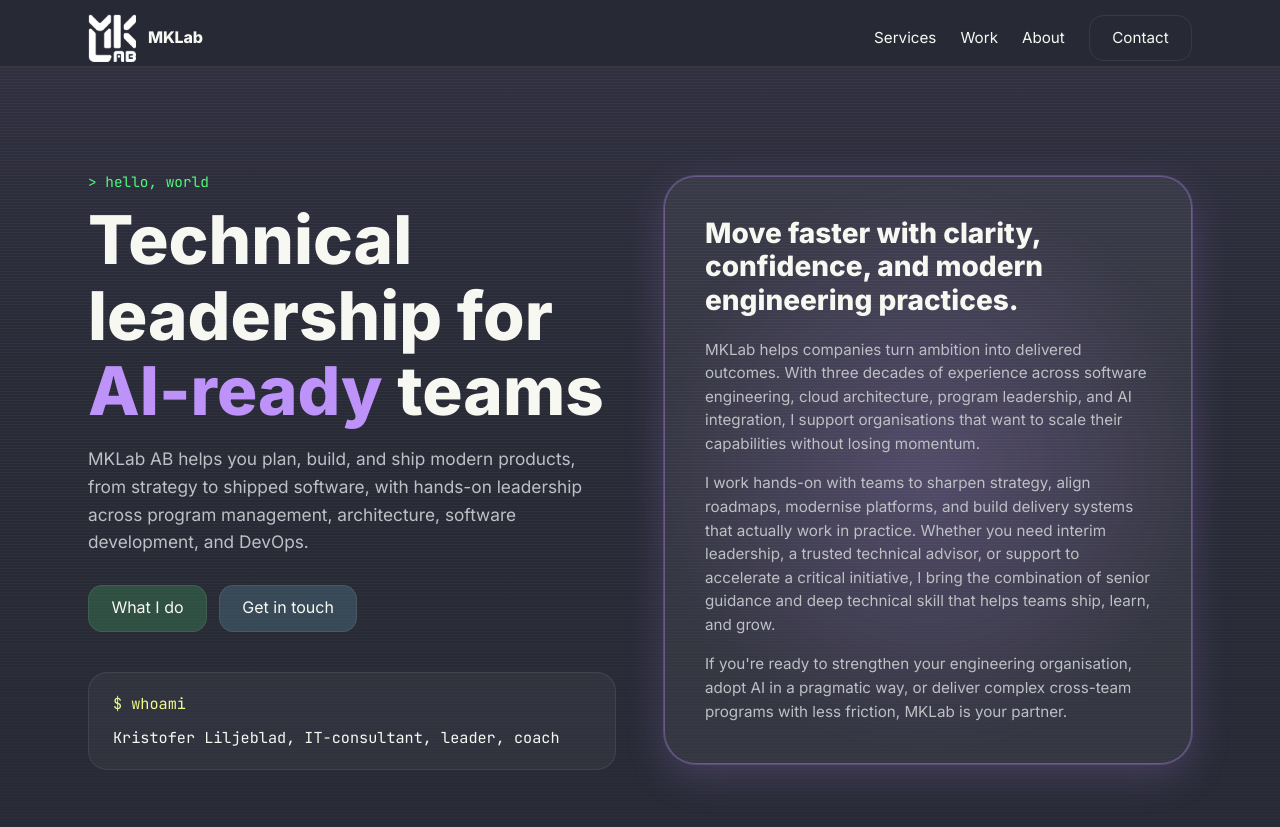
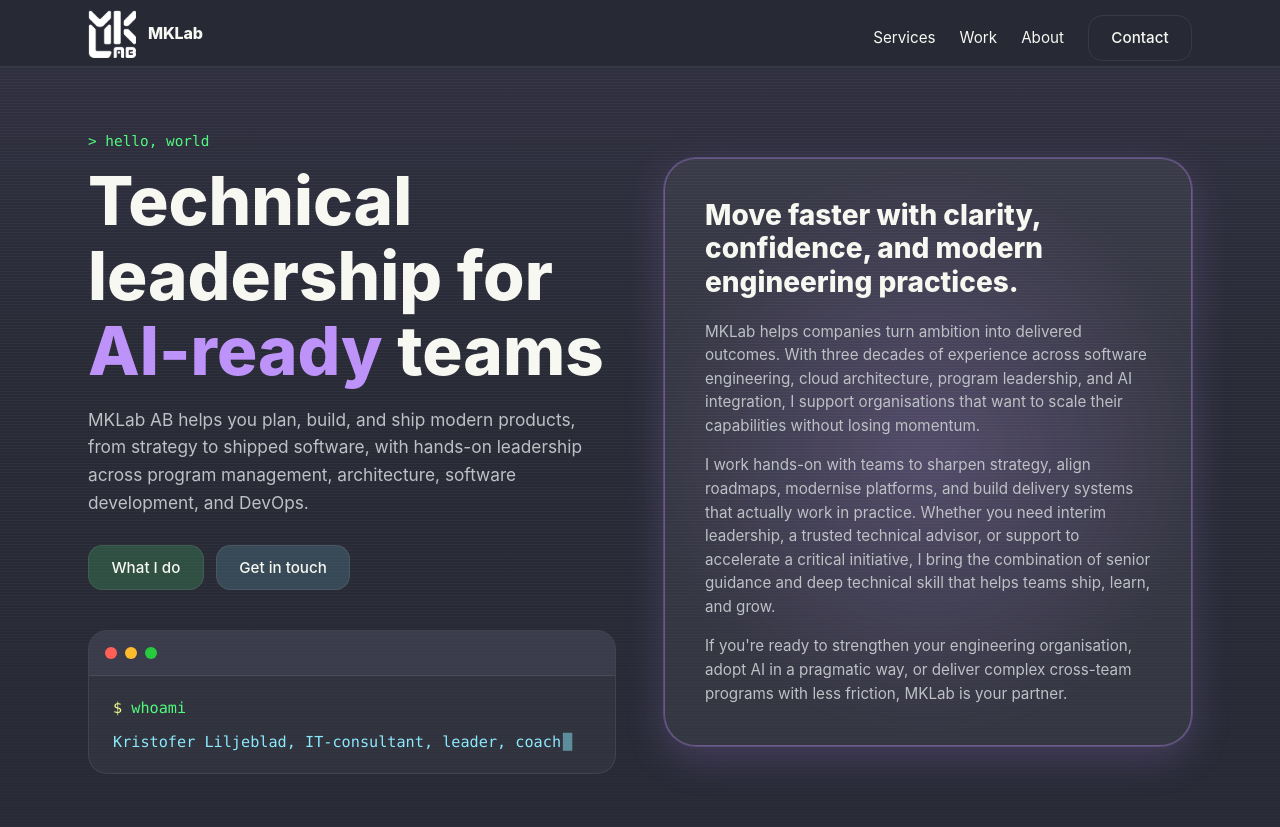
Before and after one commit to mklab-se/mklab-se.github.io, a Jekyll site: the page built from index.html, in a window 1280 px wide and 900 px high. Shown: the top 827 px of the window. Built offline with Jekyll 4.4.1, drawn with Linux system fonts in a browser that asks for light colours; some of the changed text lies outside the part shown.

Commit message:
chore: remove outdated prompt files and update site styles with glassmorphism and streaming text effects
- Deleted obsolete prompt files: constitution.prompt.md, implement.prompt.md, plan.prompt.md, specify.prompt.md, tasks.prompt.md
- Enhanced default layout with streaming text animation for improved user engagement
- Updated site.css to implement a glassmorphism design, including new color variables and typography adjustments
- Refined index.html to incorporate new terminal-style elements and improved text presentation

```diff
--- a/_layouts/default.html
+++ b/_layouts/default.html
@@ -12,9 +12,6 @@
   <meta property="og:image" content="{{ og_image | absolute_url }}" />
   <meta name="twitter:image" content="{{ og_image | absolute_url }}" />
   {% endif %}
-  <link rel="preconnect" href="https://fonts.googleapis.com" />
-  <link rel="preconnect" href="https://fonts.gstatic.com" crossorigin />
-  <link href="https://fonts.googleapis.com/css2?family=Inter:wght@300;400;600;800&family=JetBrains+Mono:wght@400;600&display=swap" rel="stylesheet">
   <link rel="stylesheet" href="{{ '/assets/css/site.css' | relative_url }}" />
   <link rel="icon" href="{{ '/favicon.ico' | relative_url }}" />
   {% if page.head_extra %}{{ page.head_extra }}{% endif %}
--- a/assets/css/site.css
+++ b/assets/css/site.css
@@ -1,16 +1,57 @@
+/* MKLab Brand-Aligned Stylesheet */
+/* Typography: SF Pro (system) + Menlo (monospace) */
+/* Colors: Dracula-inspired terminal palette */
+/* Style: Glassmorphism with Apple-inspired rounded corners */
+
 :root {
-  --color-bg: #282a36;
-  --color-bg-alt: #303241;
-  --color-text: #f8f8f2;
-  --color-muted: #bdc0c5;
-  --color-pink: #ff79c6;
-  --color-purple: #bd93f9;
-  --color-cyan: #8be9fd;
-  --color-green: #50fa7b;
-  --color-yellow: #f1fa8c;
-  --color-red: #ff5555;
+  /* Primary Colors */
+  --color-bg: #282a36;           /* Terminal Dark */
+  --color-bg-alt: #21222c;       /* Terminal Shadow */
+  --color-text: #f8f8f2;         /* Terminal Light */
+  --color-muted: #bdc0c5;        /* Light muted - good contrast */
+  --color-selection: #44475a;    /* Selection */
+
+  /* Accent Colors */
+  --color-purple: #bd93f9;       /* Electric Purple */
+  --color-cyan: #8be9fd;         /* Cyber Cyan */
+  --color-pink: #ff79c6;         /* Neon Pink */
+  --color-green: #50fa7b;        /* Matrix Green */
+  --color-yellow: #f1fa8c;       /* Sunshine Yellow */
+  --color-red: #ff5555;          /* Alert Red */
+
+  /* macOS Window Controls */
+  --macos-red: #ff5f56;
+  --macos-yellow: #ffbd2e;
+  --macos-green: #27c93f;
+
+  /* Glassmorphism Effects */
+  --glass-bg: rgba(255, 255, 255, 0.04);
+  --glass-border: rgba(255, 255, 255, 0.08);
+  --glass-hover-border: rgba(189, 147, 249, 0.4);
   --shadow-neon: 0 0 0 1px rgba(189, 147, 249, 0.25), 0 12px 40px rgba(189, 147, 249, 0.2);
+  --shadow-glow: 0 8px 32px rgba(189, 147, 249, 0.15);
+
+  /* Layout */
   --max-width: 72rem;
+
+  /* Spacing (8px grid) */
+  --space-xs: 4px;
+  --space-sm: 8px;
+  --space-md: 16px;
+  --space-lg: 24px;
+  --space-xl: 32px;
+  --space-2xl: 48px;
+  --space-3xl: 64px;
+
+  /* Border Radius - Apple glass style */
+  --radius-sm: 0.9rem;
+  --radius-md: 1.2rem;
+  --radius-lg: 1.6rem;
+  --radius-xl: 2rem;
+
+  /* Typography */
+  --font-sans: -apple-system, BlinkMacSystemFont, 'SF Pro Display', 'SF Pro', 'Helvetica Neue', Arial, sans-serif;
+  --font-mono: Menlo, Monaco, 'SF Mono', 'Courier New', monospace;
 }
 
 * {
@@ -27,9 +68,11 @@
   min-height: 100vh;
   background: var(--color-bg);
   color: var(--color-text);
-  font-family: 'Inter', system-ui, -apple-system, 'Segoe UI', sans-serif;
+  font-family: var(--font-sans);
+  font-size: 16px;
   line-height: 1.6;
   -webkit-font-smoothing: antialiased;
+  -moz-osx-font-smoothing: grayscale;
 }
 
 a {
@@ -48,24 +91,27 @@
   display: block;
 }
 
+/* Scanlines Effect */
 .scanlines {
   background-image: linear-gradient(rgba(255, 255, 255, 0.03) 1px, transparent 1px);
   background-size: 100% 3px;
 }
 
+/* Layout Container */
 .site-shell {
   padding-inline: 1.5rem;
   margin-inline: auto;
   width: min(100%, var(--max-width));
 }
 
+/* Header */
 header.site-header {
   position: sticky;
   top: 0;
   z-index: 100;
   backdrop-filter: blur(12px);
   background: rgba(40, 42, 54, 0.82);
-  border-bottom: 1px solid rgba(255, 255, 255, 0.06);
+  border-bottom: 1px solid var(--glass-border);
 }
 
 @media (min-width: 769px) {
@@ -88,6 +134,10 @@
   font-size: 0.95rem;
 }
 
+.site-nav__links a:hover {
+  color: var(--color-cyan);
+}
+
 @media (max-width: 768px) {
   .site-nav__links {
     display: none;
@@ -100,6 +150,7 @@
   gap: 0.75rem;
   font-weight: 800;
   letter-spacing: -0.01em;
+  padding-bottom: 0.5rem; /* Logo bottom spacing */
 }
 
 .site-brand img {
@@ -108,32 +159,50 @@
   object-fit: contain;
 }
 
+/* Glass Buttons */
 .btn {
+  display: inline-flex;
+  align-items: center;
   padding: 0.6rem 1.4rem;
-  border-radius: 0.9rem;
-  border: 1px solid rgba(255, 255, 255, 0.08);
+  border-radius: var(--radius-sm);
+  border: 1px solid var(--glass-border);
   background: rgba(189, 147, 249, 0.16);
   color: var(--color-text);
-  transition: background 0.2s ease, transform 0.2s ease, border-color 0.2s ease;
+  font-family: var(--font-sans);
+  font-size: 0.95rem;
+  font-weight: 500;
+  cursor: pointer;
+  transition: background 0.2s ease, transform 0.2s ease, border-color 0.2s ease, box-shadow 0.2s ease;
+}
+
+.btn:hover {
+  color: var(--color-text);
+  transform: translateY(-1px);
+  border-color: rgba(255, 255, 255, 0.18);
+  box-shadow: 0 0 20px 2px rgba(189, 147, 249, 0.3);
 }
 
 .btn--cyan {
   background: rgba(139, 233, 253, 0.16);
 }
 
+.btn--cyan:hover {
+  box-shadow: 0 0 20px 2px rgba(139, 233, 253, 0.3);
+}
+
 .btn--green {
   background: rgba(80, 250, 123, 0.18);
 }
 
-.btn:hover {
-  transform: translateY(-1px);
-  border-color: rgba(255, 255, 255, 0.18);
+.btn--green:hover {
+  box-shadow: 0 0 20px 2px rgba(80, 250, 123, 0.3);
 }
 
 .btn--outline {
   background: transparent;
 }
 
+/* Hero Section */
 .hero {
   min-height: min(calc(85vh - 3.5rem), 680px);
   position: relative;
@@ -168,7 +237,7 @@
 }
 
 .hero__kicker {
-  font-family: 'JetBrains Mono', 'SFMono-Regular', Monaco, monospace;
+  font-family: var(--font-mono);
   color: var(--color-green);
   font-size: 0.9rem;
 }
@@ -197,13 +266,37 @@
   gap: 0.75rem;
 }
 
+/* Terminal Block with macOS Controls */
 .hero__terminal {
   margin-top: 2.5rem;
-  background: rgba(255, 255, 255, 0.04);
-  border: 1px solid rgba(255, 255, 255, 0.08);
-  border-radius: 1.2rem;
+  background: var(--glass-bg);
+  border: 1px solid var(--glass-border);
+  border-radius: var(--radius-md);
+  overflow: hidden;
+}
+
+.hero__terminal-header {
+  display: flex;
+  align-items: center;
+  gap: var(--space-sm);
+  padding: var(--space-md);
+  background: rgba(68, 71, 90, 0.5);
+  border-bottom: 1px solid var(--glass-border);
+}
+
+.hero__terminal-dot {
+  width: 12px;
+  height: 12px;
+  border-radius: 50%;
+}
+
+.hero__terminal-dot--red { background: var(--macos-red); }
+.hero__terminal-dot--yellow { background: var(--macos-yellow); }
+.hero__terminal-dot--green { background: var(--macos-green); }
+
+.hero__terminal-body {
   padding: 1.2rem 1.5rem;
-  font-family: 'JetBrains Mono', 'SFMono-Regular', Monaco, monospace;
+  font-family: var(--font-mono);
   font-size: 0.95rem;
   color: var(--color-text);
 }
@@ -213,11 +306,20 @@
   margin-bottom: 0.6rem;
 }
 
+.hero__terminal .command {
+  color: var(--color-green);
+}
+
+.hero__terminal .output {
+  color: var(--color-cyan);
+}
+
 .cursor::after {
-  content: '▌';
-  animation: blink 1.2s steps(1) infinite;
+  content: '\2588';
+  animation: blink 1s steps(2) infinite;
   display: inline-block;
-  margin-left: 0.15rem;
+  margin-left: 2px;
+  color: var(--color-cyan);
 }
 
 @keyframes blink {
@@ -240,11 +342,12 @@
   opacity: 0.7;
 }
 
+/* Hero Card - Glassmorphism */
 .hero__card {
   position: relative;
   background: rgba(255, 255, 255, 0.06);
   border: 1px solid rgba(189, 147, 249, 0.38);
-  border-radius: 2rem;
+  border-radius: var(--radius-xl);
   padding: 2.5rem;
   box-shadow: var(--shadow-neon);
 }
@@ -271,20 +374,41 @@
   font-size: 0.95rem;
   line-height: 1.55;
   margin: 0 0 1rem;
+  color: var(--color-muted);
 }
 
 .hero__card--pitch p:last-child {
   margin-bottom: 0;
 }
 
+/* Streaming Text Animation */
+.streaming-text {
+  overflow: hidden;
+}
+
+.streaming-text .word {
+  display: inline-block;
+  opacity: 0;
+  transform: translateY(5px);
+  animation: streamIn 0.3s ease forwards;
+}
+
+@keyframes streamIn {
+  to {
+    opacity: 1;
+    transform: translateY(0);
+  }
+}
+
+/* Sections - Reduced spacing */
 .section {
-  padding-block: clamp(2.75rem, 7vh, 5rem);
+  padding-block: clamp(2rem, 5vh, 3.5rem);
 }
 
 .section__heading {
   font-size: clamp(2rem, 3vw + 1rem, 2.75rem);
   font-weight: 800;
-  margin-bottom: 2.5rem;
+  margin-bottom: 2rem;
 }
 
 .section__lead {
@@ -292,6 +416,7 @@
   max-width: 36rem;
 }
 
+/* Grid Layouts */
 .grid {
   display: grid;
   gap: 1.75rem;
@@ -305,17 +430,19 @@
   grid-template-columns: repeat(auto-fit, minmax(min(100%, 20rem), 1fr));
 }
 
+/* Glass Cards */
 .glass-card {
-  background: rgba(255, 255, 255, 0.04);
-  border: 1px solid rgba(255, 255, 255, 0.08);
-  border-radius: 1.6rem;
+  background: var(--glass-bg);
+  border: 1px solid var(--glass-border);
+  border-radius: var(--radius-lg);
   padding: 1.8rem;
-  transition: border-color 0.2s ease, transform 0.2s ease;
+  transition: border-color 0.2s ease, transform 0.2s ease, box-shadow 0.2s ease;
 }
 
 .glass-card:hover {
-  border-color: rgba(189, 147, 249, 0.4);
+  border-color: var(--glass-hover-border);
   transform: translateY(-2px);
+  box-shadow: var(--shadow-glow);
 }
 
 .glass-card h3 {
@@ -325,7 +452,7 @@
 }
 
 .card-meta {
-  font-family: 'JetBrains Mono', 'SFMono-Regular', Monaco, monospace;
+  font-family: var(--font-mono);
   font-size: 0.75rem;
   color: var(--color-cyan);
   text-transform: uppercase;
@@ -336,7 +463,7 @@
   list-style: none;
   padding: 0;
   margin: 1rem 0 0;
-  font-family: 'JetBrains Mono', 'SFMono-Regular', Monaco, monospace;
+  font-family: var(--font-mono);
   font-size: 0.85rem;
 }
 
@@ -348,16 +475,18 @@
 .customers {
   margin-top: 1rem;
   font-size: 0.82rem;
-  font-family: 'JetBrains Mono', 'SFMono-Regular', Monaco, monospace;
+  font-family: var(--font-mono);
   letter-spacing: 0.04em;
   color: var(--color-muted);
   text-transform: uppercase;
 }
 
+/* About Section */
 .section--about .glass-card {
   max-width: 52rem;
 }
 
+/* Contact Section */
 .section--contact {
   text-align: center;
 }
@@ -376,6 +505,7 @@
   margin: 0 auto;
 }
 
+/* Footer */
 footer.site-footer {
   padding: 3rem 1.5rem 4rem;
   text-align: center;
@@ -383,6 +513,7 @@
   font-size: 0.85rem;
 }
 
+/* Reveal Animation */
 .reveal {
   opacity: 0;
   transform: translateY(18px);
@@ -394,8 +525,9 @@
   transform: translateY(0);
 }
 
+/* Utility Classes */
 .mono {
-  font-family: 'JetBrains Mono', 'SFMono-Regular', Monaco, monospace;
+  font-family: var(--font-mono);
 }
 
 .text-muted {
@@ -409,17 +541,19 @@
   border-radius: 999px;
   background: rgba(139, 233, 253, 0.16);
   font-size: 0.75rem;
-  font-family: 'JetBrains Mono', 'SFMono-Regular', Monaco, monospace;
+  font-family: var(--font-mono);
   letter-spacing: 0.08em;
 }
 
+/* Section Divider */
 .section-divider {
-  margin-block: 6rem;
+  margin-block: 4rem;
   border: 0;
   height: 1px;
   background: linear-gradient(90deg, transparent, rgba(189, 147, 249, 0.5), transparent);
 }
 
+/* Page Layout */
 main.page-main {
 }
 
@@ -438,6 +572,7 @@
   max-width: 38rem;
 }
 
+/* Tables */
 table {
   width: 100%;
   border-collapse: collapse;
@@ -448,35 +583,39 @@
 table th,
 table td {
   padding: 0.75rem 1rem;
-  border: 1px solid rgba(255, 255, 255, 0.08);
+  border: 1px solid var(--glass-border);
 }
 
 table th {
   text-align: left;
-  background: rgba(255, 255, 255, 0.05);
+  background: var(--glass-bg);
 }
 
+/* Blockquote */
 blockquote {
   margin: 2rem 0;
   padding: 1rem 1.5rem;
   border-left: 4px solid var(--color-purple);
-  background: rgba(255, 255, 255, 0.04);
+  background: var(--glass-bg);
+  border-radius: 0 var(--radius-md) var(--radius-md) 0;
 }
 
+/* Code Blocks */
 code,
 pre {
-  font-family: 'JetBrains Mono', 'SFMono-Regular', Monaco, monospace;
+  font-family: var(--font-mono);
   font-size: 0.95rem;
 }
 
 pre {
   padding: 1rem;
-  border-radius: 1rem;
+  border-radius: var(--radius-md);
   background: rgba(255, 255, 255, 0.06);
-  border: 1px solid rgba(255, 255, 255, 0.08);
+  border: 1px solid var(--glass-border);
   overflow-x: auto;
 }
 
+/* Split Layout */
 .section--split {
   display: grid;
   gap: 2.5rem;
@@ -488,3 +627,25 @@
     grid-template-columns: repeat(2, minmax(0, 1fr));
   }
 }
+
+/* Reduced Motion Support */
+@media (prefers-reduced-motion: reduce) {
+  *,
+  *::before,
+  *::after {
+    animation-duration: 0.01ms !important;
+    animation-iteration-count: 1 !important;
+    transition-duration: 0.01ms !important;
+  }
+
+  .reveal {
+    opacity: 1;
+    transform: none;
+  }
+
+  .streaming-text .word {
+    opacity: 1;
+    transform: none;
+    animation: none;
+  }
+}
--- a/index.html
+++ b/index.html
@@ -18,16 +18,23 @@
           <a class="btn btn--cyan" href="#contact">Get in touch</a>
         </div>
         <div class="hero__terminal">
-          <div class="prompt">$ whoami</div>
-          <div class="cursor">Kristofer Liljeblad, IT-consultant, leader, coach</div>
+          <div class="hero__terminal-header">
+            <span class="hero__terminal-dot hero__terminal-dot--red"></span>
+            <span class="hero__terminal-dot hero__terminal-dot--yellow"></span>
+            <span class="hero__terminal-dot hero__terminal-dot--green"></span>
+          </div>
+          <div class="hero__terminal-body">
+            <div class="prompt">$ <span class="command">whoami</span></div>
+            <div class="output cursor">Kristofer Liljeblad, IT-consultant, leader, coach</div>
+          </div>
         </div>
       </div>
       <div class="hero__visual reveal">
         <div class="hero__card hero__card--pitch">
           <h2>Move faster with clarity, confidence, and modern engineering practices.</h2>
-          <p class="text-muted">MKLab helps companies turn ambition into delivered outcomes. With three decades of experience across software engineering, cloud architecture, program leadership, and AI integration, I support organisations that want to scale their capabilities without losing momentum.</p>
-          <p class="text-muted">I work hands-on with teams to sharpen strategy, align roadmaps, modernise platforms, and build delivery systems that actually work in practice. Whether you need interim leadership, a trusted technical advisor, or support to accelerate a critical initiative, I bring the combination of senior guidance and deep technical skill that helps teams ship, learn, and grow.</p>
-          <p class="text-muted">If you're ready to strengthen your engineering organisation, adopt AI in a pragmatic way, or deliver complex cross-team programs with less friction, MKLab is your partner.</p>
+          <p class="text-muted streaming-text" data-stream data-stream-delay="0">MKLab helps companies turn ambition into delivered outcomes. With three decades of experience across software engineering, cloud architecture, program leadership, and AI integration, I support organisations that want to scale their capabilities without losing momentum.</p>
+          <p class="text-muted streaming-text" data-stream data-stream-delay="1">I work hands-on with teams to sharpen strategy, align roadmaps, modernise platforms, and build delivery systems that actually work in practice. Whether you need interim leadership, a trusted technical advisor, or support to accelerate a critical initiative, I bring the combination of senior guidance and deep technical skill that helps teams ship, learn, and grow.</p>
+          <p class="text-muted streaming-text" data-stream data-stream-delay="2">If you're ready to strengthen your engineering organisation, adopt AI in a pragmatic way, or deliver complex cross-team programs with less friction, MKLab is your partner.</p>
         </div>
       </div>
     </div>
@@ -57,7 +64,7 @@
             </article>
             <article class="glass-card reveal">
                 <h3>Cloud computing</h3>
-                <p class="text-muted">Leverage deep expertise in Azure and other cloud platforms to design, implement, and optimize cloud solutions.</p>
+                <p class="text-muted">Deep expertise in Azure and other cloud platforms to design, implement, and optimize cloud solutions that scale.</p>
                 <ul class="card-list">
                     <li>• Azure, AWS, GCP</li>
                     <li>• Hybrid and on-prem clouds</li>
@@ -83,7 +90,7 @@
                 </ul>
             </article>
             <article class="glass-card reveal">
-                <h3>AI Speaking & Workshops</h3>
+                <h3>AI speaking & workshops</h3>
                 <p class="text-muted">Inspire your organization to think differently about AI. Engaging sessions that leave teams eager to explore and experiment.</p>
                 <ul class="card-list">
                     <li>• Inspirational keynotes</li>
@@ -102,7 +109,7 @@
 
       <article class="glass-card reveal">
         <div class="card-meta">Consulting; DevOps</div>
-        <h3>DevOps Transformation</h3>
+        <h3>DevOps transformation</h3>
         <p class="text-muted">Led efforts to foster a strong DevOps culture, bridging IT and development teams to ensure seamless collaboration. Combined leadership and technical expertise to implement solutions that enhance developer experience, streamline workflows, and support organizational goals.</p>
       </article>
 
@@ -114,7 +121,7 @@
 
       <article class="glass-card reveal">
         <div class="card-meta">Technical Program Management</div>
-        <h3>Cross team delivery at scale</h3>
+        <h3>Cross-team delivery at scale</h3>
         <p class="text-muted">Collaborated with some of Microsoft's largest customers to drive program and project management initiatives. Led requirements gathering, scope clarification, and risk management efforts while emphasizing Agile project management practices whenever possible. Focused on ensuring alignment across multiple development teams, while delivering complex initiatives with precision, predictability, and minimized risks.</p>
         <p class="customers">Microsoft, Siemens, Procter & Gamble, Equinor, Vestas, etc.</p>
       </article>
@@ -128,14 +135,14 @@
 
       <article class="glass-card reveal">
         <div class="card-meta">Azure</div>
-        <h3>Enterprise Cloud Architecture</h3>
+        <h3>Enterprise cloud architecture</h3>
         <p class="text-muted">Engaged with Azure from its 2010 launch, first evangelising the platform for early adopters and later architecting complex enterprise workloads. Led global advisory programmes that delivered secure, scalable solutions while adhering to Microsoft engineering best practices across architecture, code quality, and agile delivery.</p>
         <p class="customers">Microsoft, IO Interactive, Kiloo, E.ON, Shell, BP, etc.</p>
       </article>
 
       <article class="glass-card reveal">
         <div class="card-meta">Software engineering</div>
-        <h3>Engineering Culture Change</h3>
+        <h3>Engineering culture change</h3>
         <p class="text-muted">Provided coaching and management for software engineers and TPMs to adopt contemporary delivery patterns and tooling. Encouraged teams to explore new practices even when the change curve felt steep.</p>
         <p class="text-muted">Facilitated cross-team collaboration and group dynamics work, resolving technical and cultural blockers so modern workflows could take root and deliver measurable productivity gains.</p>
                 <p class="customers">Microsoft</p>
@@ -160,9 +167,9 @@
         <p class="text-muted">Whether you need interim leadership, a seasoned program lead, or a partner to modernize your platform, MKLab helps you move from vision to shipped value, with both technical depth and a people-first approach.</p>
       </article>
       <aside class="glass-card reveal" aria-label="Kristofer Liljeblad portrait">
-        <img src="{{ '/assets/images/headshots/kristofer-square.jpg' | relative_url }}" alt="Kristofer Liljeblad" style="border-radius: 1.2rem; margin-bottom: 1.5rem;" />
+        <img src="{{ '/assets/images/headshots/kristofer-square.jpg' | relative_url }}" alt="Kristofer Liljeblad" style="border-radius: 8px; margin-bottom: 24px;" />
         <p class="mono text-muted">Kristofer Liljeblad, Founder</p>
-        <p class="text-muted" style="margin-top: 0.5rem;">Stockholm based, collaborating with teams across Europe.</p>
+        <p class="text-muted" style="margin-top: 8px;">Stockholm based, collaborating with teams across Europe.</p>
       </aside>
     </div>
   </section>
```
Also changed, not shown: other parts of _layouts/default.html (+28 -0 lines), .github/agents/ui-design-expert.agent.md (deleted), .github/prompts/constitution.prompt.md (deleted), .github/prompts/implement.prompt.md (deleted), .github/prompts/plan.prompt.md (deleted), .github/prompts/specify.prompt.md (deleted), .github/prompts/tasks.prompt.md (deleted).
